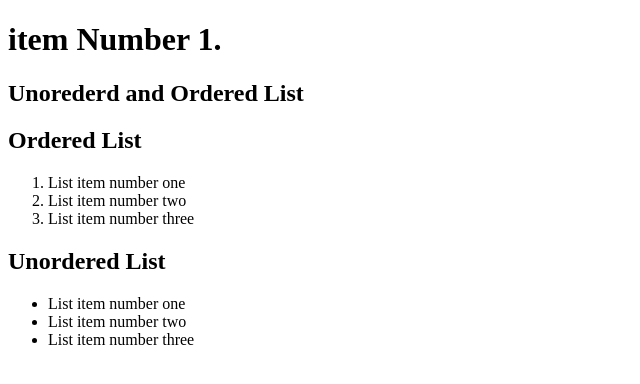
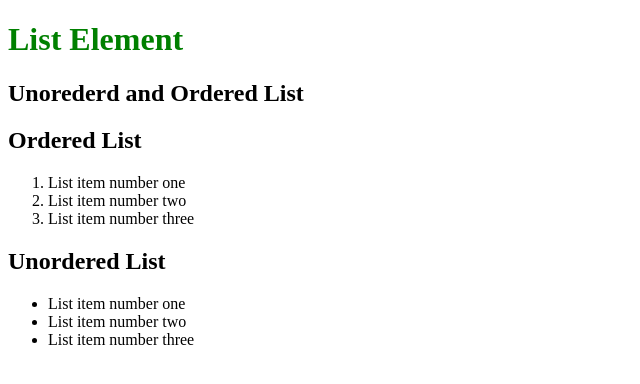
Before and after one commit to Khemu992/list-element, a plain HTML site: page index.html in a window 1280 px wide. Shown: the whole page, without its empty margins (0-640 px from the left). Drawn offline with Linux system fonts and the light colour scheme.

Commit message:
Update index.html

```diff
--- a/index.html
+++ b/index.html
@@ -5,7 +5,7 @@
     </head>
     <body>
         <div>
-            <h1>item Number 1.<h2>Unorederd and Ordered List</h2></h1>
+            <h1 style="color:green;">List Element<h2>Unorederd and Ordered List</h2></h1>
             <div>
                 <h2>Ordered List </h2>
                 <ol>
```
